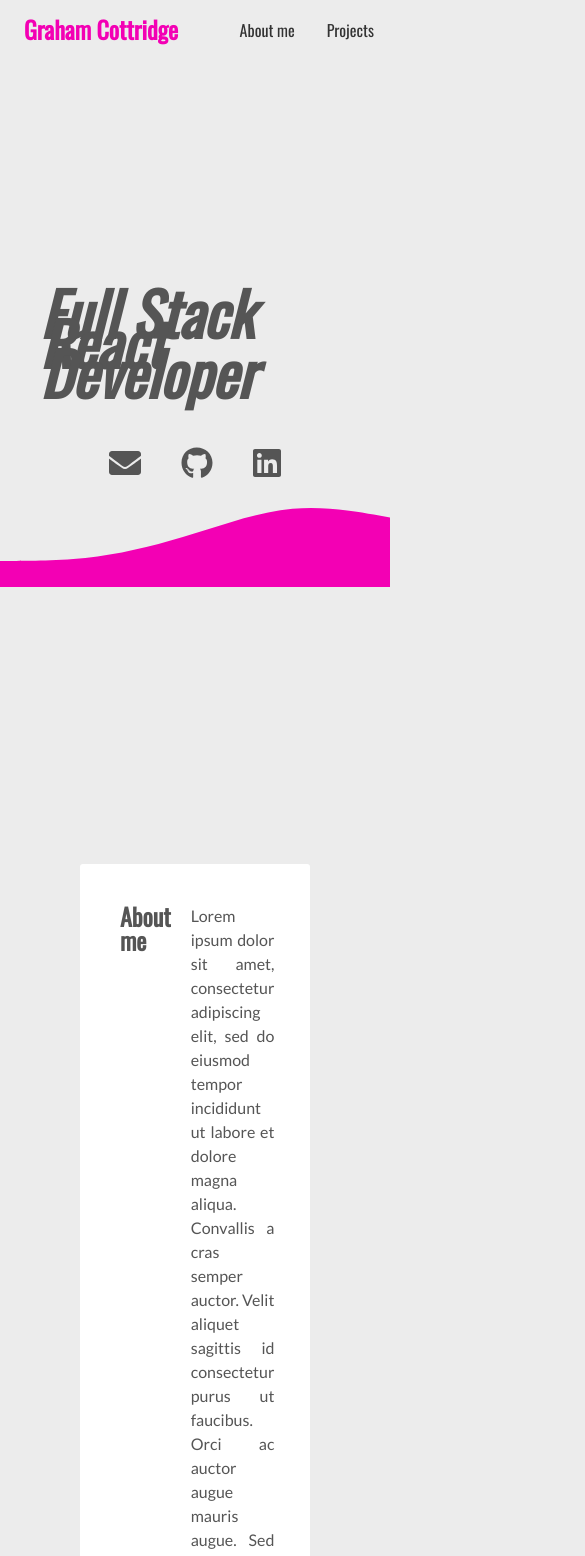
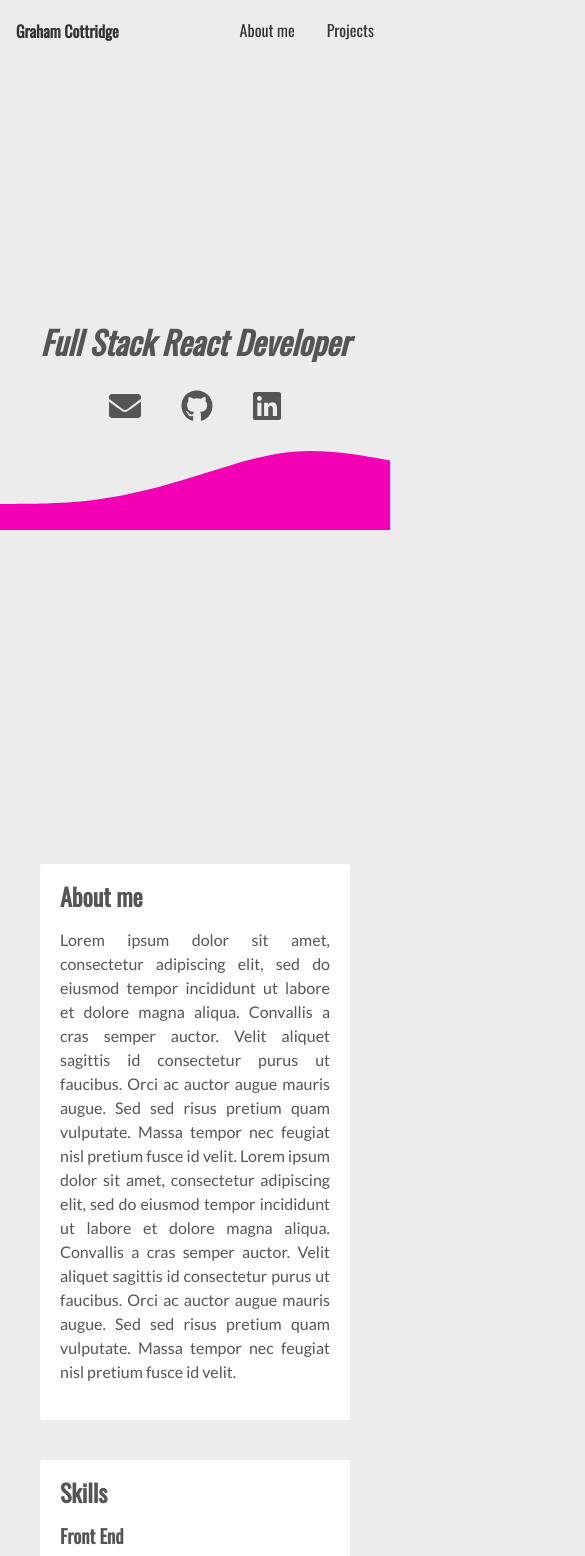
Before and after one commit to grahamcottridge/gc-portfolio, a React (Create React App) app: page / in a window 390 px wide. Shown: the top 1556 px of the page, 585 px wide, since content can reach past the window. Built offline with nearby package versions, Linux system fonts and the light colour scheme.

Commit message:
Adjust mobile responsiveness

```diff
--- a/src/components/about/about.styles.scss
+++ b/src/components/about/about.styles.scss
@@ -13,10 +13,12 @@
   }
 }
 
-// .image {
-//   // border: 1px solid #000;
-// }
-
-// .image > img {
-//   width: 100%;
-// }
+@media (max-width: 600px) {
+  .about-container {
+    display: grid;
+    grid-template-columns: 1fr;
+  }
+  .title {
+    margin-bottom: 0px;
+  }
+}
--- a/src/components/card/card.styles.scss
+++ b/src/components/card/card.styles.scss
@@ -21,3 +21,10 @@
     border-bottom: 1px solid #f300b4;
   }
 }
+
+@media (max-width: 600px) {
+  .card {
+    padding: 20px;
+    margin: 20px 40px 40px;
+  }
+}
--- a/src/components/header/header.styles.scss
+++ b/src/components/header/header.styles.scss
@@ -26,11 +26,16 @@
   .title > h1 {
     color: #555;
     font-style: italic;
-    font-size: 60px;
+    font-size: 52px;
     line-height: 0.5;
+    margin: 40px;
+  }
 
-    margin: 40px;
-    opacity: 1;
+  @media (max-width: 600px) {
+    .title > h1 {
+      font-size: 32px;
+      margin: 20px;
+    }
   }
 
   .contact {
@@ -41,7 +46,7 @@
     letter-spacing: 0.5px;
     line-height: 15px;
     padding: 20px 40px;
-    font-size: 24px;
+    font-size: 48px;
   }
   .contact:hover {
     background: #f300b4;
--- a/src/components/nav/nav.styles.scss
+++ b/src/components/nav/nav.styles.scss
@@ -31,4 +31,14 @@
     text-decoration: none;
     color: #f300b4;
   }
+
+  @media (max-width: 600px) {
+    .leftnav {
+      font-size: 20px;
+    }
+
+    a {
+      font-size: 16px;
+    }
+  }
 }
--- a/src/components/projects/projects.component.jsx
+++ b/src/components/projects/projects.component.jsx
@@ -1,7 +1,9 @@
 import React from "react";
 
 import ProjectItem from "../project-item/project-item.component";
+
 import PROJECT_DATA from "./projects.data";
+import "./projects.styles.scss";
 
 const projectData = PROJECT_DATA;
 
--- a/src/components/projects/projects.styles.scss
+++ b/src/components/projects/projects.styles.scss
@@ -12,9 +12,14 @@
   display: flex;
   flex-direction: column;
   justify-content: flex-start;
+}
 
-  // display: grid;
-  // grid-template-columns: repeat(auto-fill, minmax(300px, 1fr));
-  // grid-template-columns: 1fr 1fr;
-  // grid-gap: 20px;
+@media (max-width: 600px) {
+  .projects-container {
+    display: grid;
+    grid-template-columns: 1fr;
+  }
+  .title {
+    margin-bottom: 0px;
+  }
 }
--- a/src/components/skills/skills.component.jsx
+++ b/src/components/skills/skills.component.jsx
@@ -11,10 +11,10 @@
       <h2 className="title">Skills</h2>
       {skillsList.map(({ category, items }, i) => (
         <div key={i}>
-          <h3 className="title">{category}</h3>
+          <h3 className="category">{category}</h3>
           {items.map((item, j) => (
             <ul key={j} className="list">
-              <li className="item">{item}</li>
+              <li className="item ">{item}</li>
             </ul>
           ))}
         </div>
--- a/src/components/skills/skills.data.jsx
+++ b/src/components/skills/skills.data.jsx
@@ -5,7 +5,7 @@
       "React & Redux",
       "HTML5",
       "CSS & Sass",
-      "Responsive Design (Flexbox/Grid)",
+      "Responsive design (Flexbox/Grid)",
       "Bootstrap"
     ]
   },
@@ -27,7 +27,7 @@
       "Git and GitHub flow",
       "Heroku deployment",
       "Development tools - npm, Yarn, Babel, Webpack",
-      "Product deisgn",
+      "Product design",
       "Sketch/Adobe CS"
     ]
   }
--- a/src/components/skills/skills.styles.scss
+++ b/src/components/skills/skills.styles.scss
@@ -1,10 +1,13 @@
 .skills-container {
   display: grid;
-  grid-template-columns: 1fr 2fr 2fr 2fr;
-  // grid-template-columns: repeat(auto-fit, minmax(200px, 1fr));
+  grid-template-columns: 1fr 1.5fr 1.5fr 1.5fr;
   grid-gap: 20px;
 
   .title {
+    margin-top: 0px;
+  }
+
+  .category {
     margin-top: 0px;
   }
 
@@ -13,8 +16,17 @@
     padding: 0px;
   }
   .item {
-    // margin-left: 0px;
-    margin-right: 50px;
+    margin-right: 20px;
     list-style-type: none;
   }
 }
+
+@media (max-width: 600px) {
+  .skills-container {
+    display: grid;
+    grid-template-columns: 1fr;
+  }
+  .title {
+    margin-bottom: 0px;
+  }
+}
```
